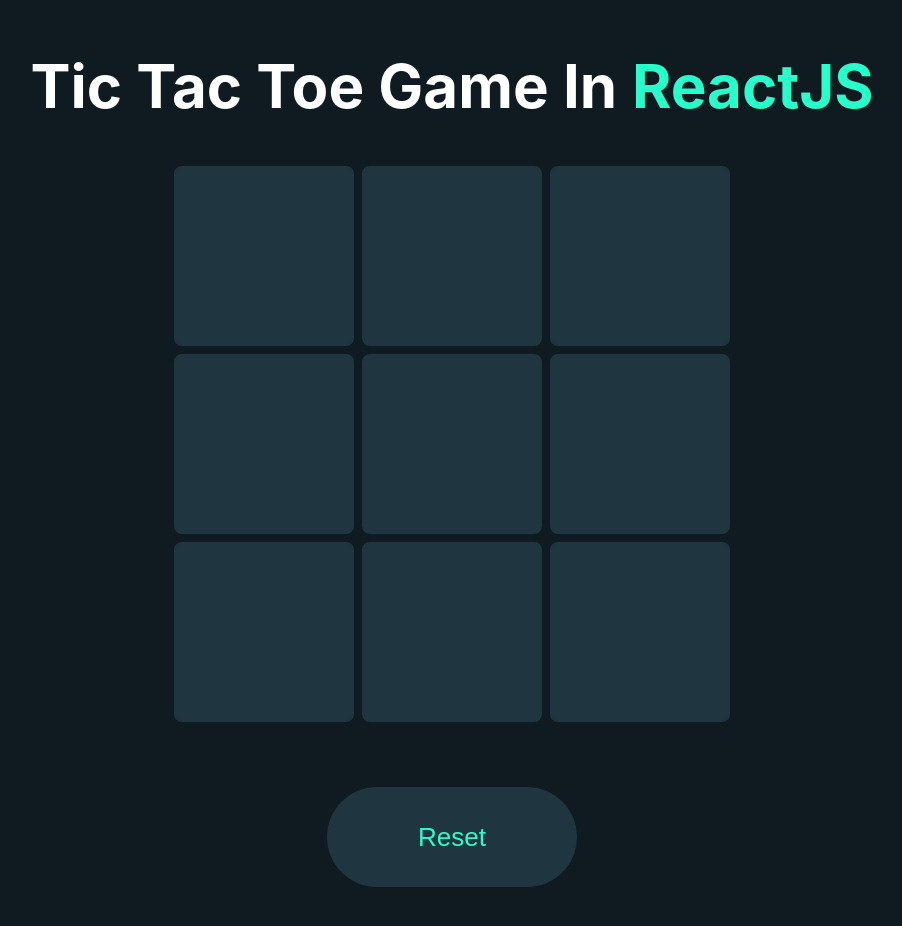
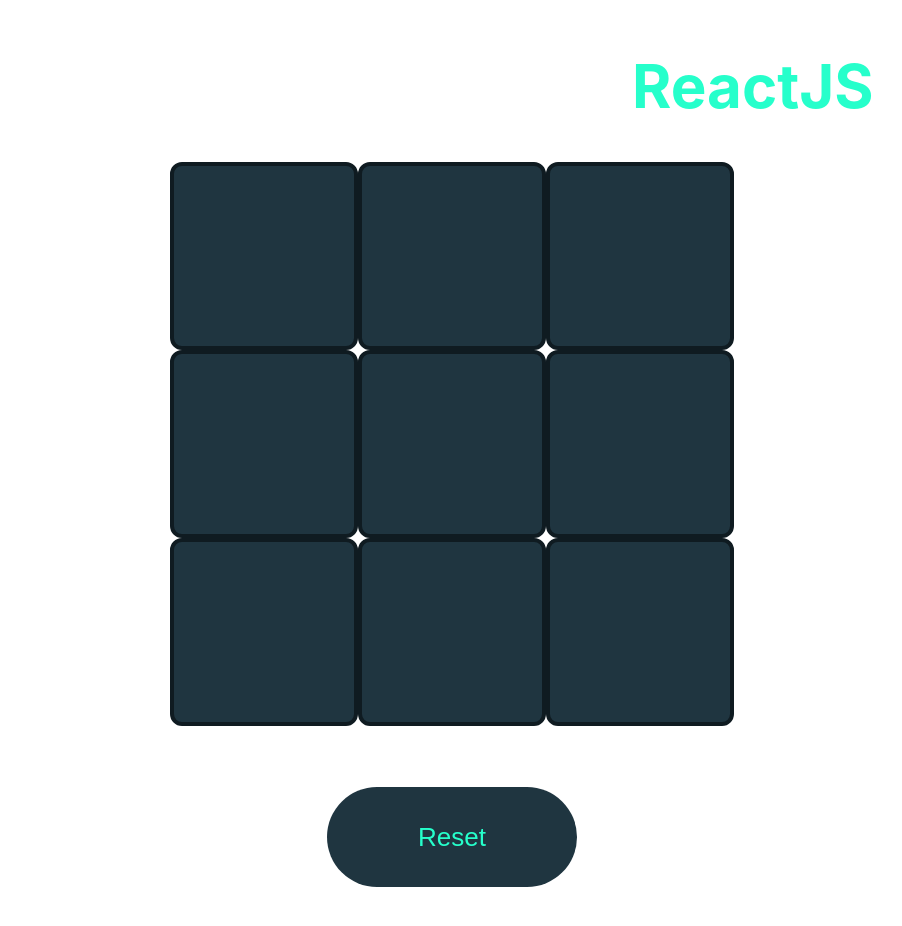
Before and after one commit to Yuna1024/Bai_Tap, a React (Create React App) app: page / in a window 1280 px wide. Shown: the top 926 px of the page, without its empty margins (188-1090 px from the left). Built offline with nearby package versions, Linux system fonts and the light colour scheme.

Commit message:
Update 2

```diff
--- a/src/index.css
+++ b/src/index.css
@@ -5,7 +5,7 @@
     sans-serif;
   -webkit-font-smoothing: antialiased;
   -moz-osx-font-smoothing: grayscale;
-  background: #0f1B21;
+  background: #fff;
 }
 
 code {
```
